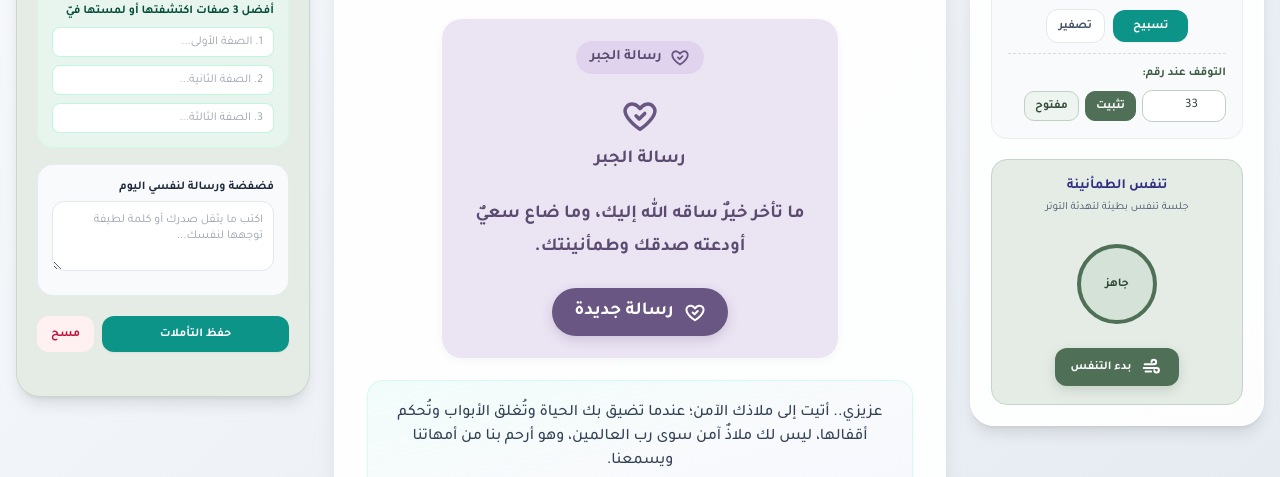
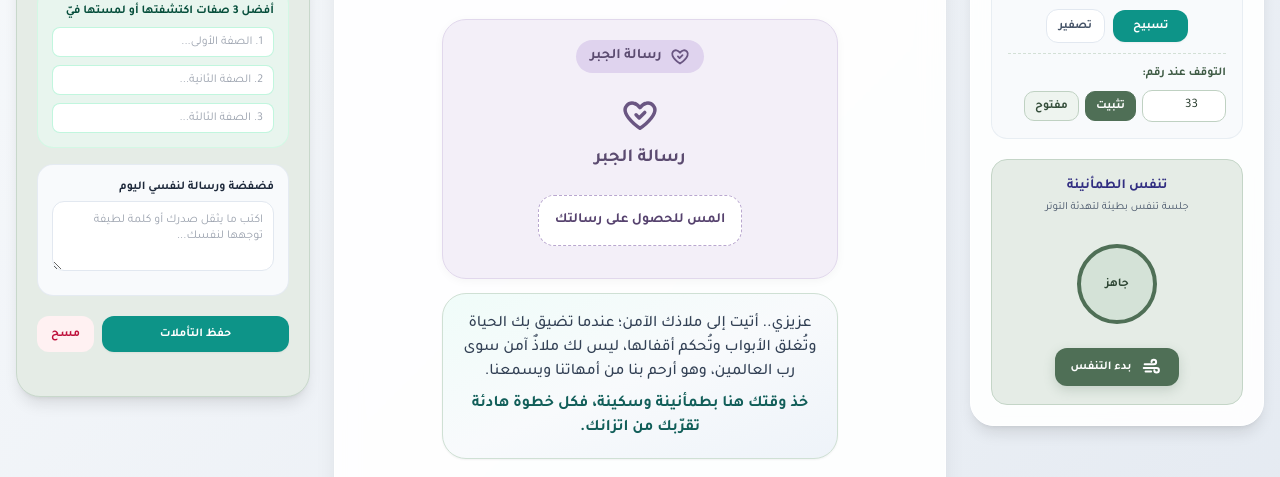
Before and after one commit to qz811r-creator/malath-al-mumin, a plain HTML site: page index.html in a window 1280 px wide. Shown: the part 323-800 px from the top of the page. Drawn offline with nearby package versions, Linux system fonts and the light colour scheme.

Commit message:
Separate logo, Jabr, and welcome cards and start Jabr with tap prompt

```diff
--- a/index.html
+++ b/index.html
@@ -384,6 +384,48 @@
     background-color: #4f6f56;
     border-color: #4f6f56;
     color: #ffffff;
+  }
+</style>
+
+
+<style id="sakina-separate-cards-style">
+  .sakina-stack-parent {
+    display: flex !important;
+    flex-direction: column !important;
+    gap: 14px !important;
+  }
+  [data-sakina-card="hero"] {
+    background-color: #ffffff !important;
+    border: 1px solid #e7ece8 !important;
+    border-radius: 24px !important;
+    padding: 20px 18px !important;
+  }
+  [data-sakina-card="jabr"] {
+    background-color: #f3eff8 !important;
+    border: 1px solid #e1d8ec !important;
+    border-radius: 24px !important;
+    padding: 20px 18px !important;
+  }
+  [data-sakina-card="dear"] {
+    background-color: #eef5f0 !important;
+    border: 1px solid #cfe0d4 !important;
+    border-radius: 24px !important;
+    padding: 18px 18px !important;
+  }
+  .sakina-jabr-tap-prompt {
+    cursor: pointer;
+    padding: 14px 16px;
+    border-radius: 16px;
+    background-color: #ffffff;
+    border: 1px dashed #b9a7cf;
+    color: #56426e;
+    font-weight: 700;
+    font-size: 14px;
+    text-align: center;
+    margin: 10px 0 12px 0;
+  }
+  .sakina-jabr-tap-prompt:hover {
+    background-color: #faf7fd;
   }
 </style>
 
@@ -2286,5 +2328,118 @@
 })();
 </script>
 
+
+<script id="sakina-separate-cards-script">
+(function () {
+  function findJabrCard() {
+    const headings = Array.from(document.querySelectorAll("h1, h2, h3, h4, p, span, div, button")).filter(
+      el => el.children.length === 0 && (el.textContent || "").trim() === "رسالة الجبر"
+    );
+    for (const h of headings) {
+      const card = h.closest("section, article, div.rounded-3xl, div.rounded-2xl, div[class*='card'], div[class*='box']");
+      if (card && (card.textContent || "").includes("رسالة جديدة")) {
+        return card;
+      }
+    }
+    return null;
+  }
+
+  function findDearBox(scope) {
+    const candidates = Array.from((scope || document).querySelectorAll("section, article, div.rounded-3xl, div.rounded-2xl, div[class*='card'], div[class*='box'], div")).filter(el => {
+      const txt = (el.textContent || "").trim();
+      const hasDear = txt.includes("عزيزي..") || txt.includes("أتيت إلى ملاذك الآمن");
+      const hasFeelings = txt.includes("قلق وخوف") || txt.includes("حزن وفقد");
+      const hasJabr = txt.includes("رسالة جديدة");
+      return hasDear && !hasFeelings && !hasJabr;
+    });
+    return candidates.filter(el => !candidates.some(c => c !== el && el.contains(c)))[0] || null;
+  }
+
+  function separateCardsAndInitJabr() {
+    const jabrCard = findJabrCard();
+    if (!jabrCard) return;
+
+    const parent = jabrCard.parentElement;
+    if (parent) {
+      parent.classList.add("sakina-stack-parent");
+      jabrCard.setAttribute("data-sakina-card", "jabr");
+
+      const heroCandidate = Array.from(parent.children).find(
+        el => el !== jabrCard && (el.textContent || "").includes("HOUSE OF SAKINA") && !(el.textContent || "").includes("قلق وخوف")
+      );
+      if (heroCandidate) {
+        heroCandidate.setAttribute("data-sakina-card", "hero");
+      }
+
+      const dearBox = findDearBox(parent) || findDearBox(document);
+      if (dearBox) {
+        if (dearBox.parentElement !== parent) {
+          parent.insertBefore(dearBox, jabrCard.nextSibling);
+        }
+        dearBox.setAttribute("data-sakina-card", "dear");
+      }
+    }
+
+    // جعل رسالة الجبر في البداية تعرض: المس للحصول على رسالتك
+    if (jabrCard.dataset.jabrTapInit !== "1") {
+      jabrCard.dataset.jabrTapInit = "1";
+
+      const newMsgBtn = Array.from(jabrCard.querySelectorAll("button")).find(
+        b => (b.textContent || "").includes("رسالة جديدة")
+      );
+
+      const quoteEl = Array.from(jabrCard.querySelectorAll("p, blockquote, div, span")).find(el => {
+        if (el.children.length > 0) return false;
+        const t = (el.textContent || "").trim();
+        return t.length > 25 && !t.includes("رسالة الجبر") && !t.includes("رسالة جديدة") && !t.includes("المس للحصول على رسالتك");
+      });
+
+      const promptBox = document.createElement("div");
+      promptBox.className = "sakina-jabr-tap-prompt";
+      promptBox.textContent = "المس للحصول على رسالتك";
+
+      if (quoteEl) {
+        quoteEl.dataset.sakinaHiddenQuote = "1";
+        quoteEl.style.display = "none";
+        quoteEl.parentElement.insertBefore(promptBox, quoteEl);
+      } else if (newMsgBtn && newMsgBtn.parentElement) {
+        newMsgBtn.parentElement.insertBefore(promptBox, newMsgBtn);
+      }
+
+      if (newMsgBtn) {
+        newMsgBtn.style.display = "none";
+      }
+
+      function revealMessage(triggerNew) {
+        if (quoteEl) {
+          quoteEl.style.display = "";
+        }
+        promptBox.style.display = "none";
+        if (newMsgBtn) {
+          newMsgBtn.style.display = "";
+          if (triggerNew) {
+            newMsgBtn.click();
+          }
+        }
+      }
+
+      promptBox.addEventListener("click", () => revealMessage(false));
+      jabrCard.addEventListener("click", (e) => {
+        if (promptBox.style.display !== "none" && !e.target.closest("button")) {
+          revealMessage(false);
+        }
+      });
+    }
+  }
+
+  if (document.readyState === "loading") {
+    document.addEventListener("DOMContentLoaded", separateCardsAndInitJabr);
+  } else {
+    separateCardsAndInitJabr();
+  }
+  setTimeout(separateCardsAndInitJabr, 250);
+})();
+</script>
+
 </body>
 </html>
```
